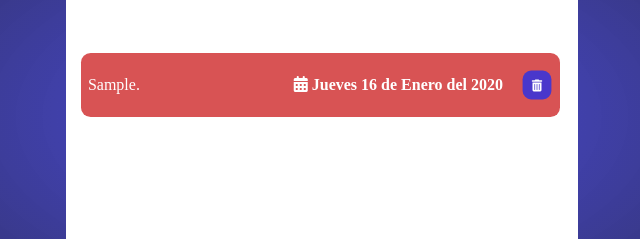
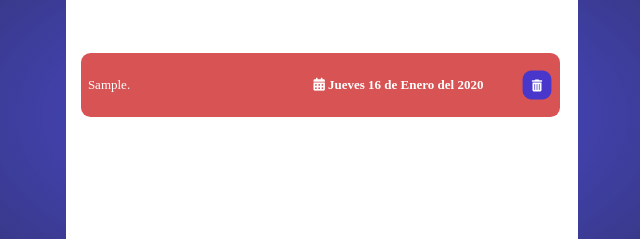
Before and after one commit to FranciscoMorales972/todo_list_app, a plain HTML site: page index.html in a window 1280 px wide. Both pictures are taken after typing "Sample", "2020-01-15" into the empty fields and a click on the button "Add". Shown: the part 210-449 px from the top of the page, 318-958 px from the left. Drawn offline with Linux system fonts and the light colour scheme.

Commit message:
Update style.css

```diff
--- a/resources/css/style.css
+++ b/resources/css/style.css
@@ -139,7 +139,7 @@ body h1 {
   max-height:7rem;
   margin: 0 0.8rem 1rem 0.6rem;
   padding: 0 0.3rem;
-  font-size: 1rem;
+  font-size: 13px;
 }
 .todo__container .todo__container--listTask li p {
   width: 40%;
```
